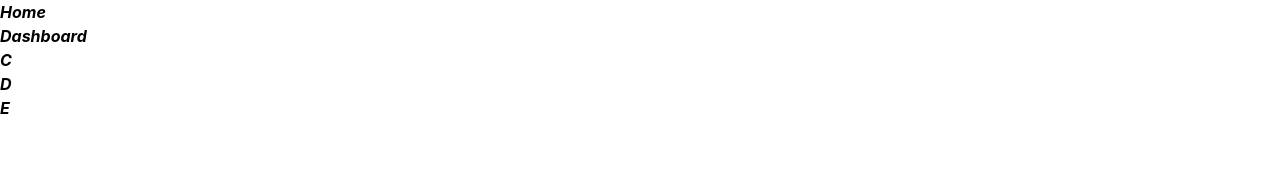
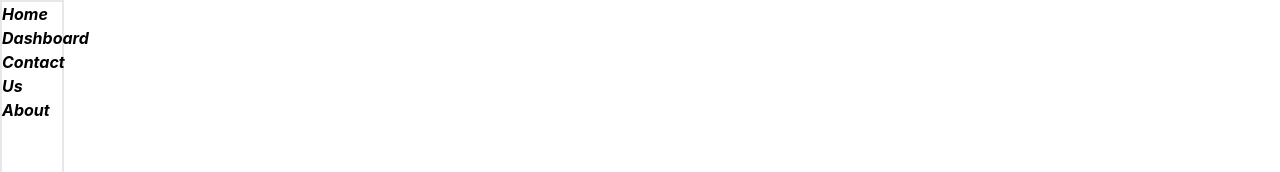
Before and after one commit to hirotaka46/grant-bounty-next-js, a Next.js app: page / in a window 1280 px wide. Shown: the top 172 px of the page. Built offline with nearby package versions, Linux system fonts and the light colour scheme.

Commit message:
Side bar contents

```diff
--- a/components/sidebar.tsx
+++ b/components/sidebar.tsx
@@ -2,12 +2,11 @@ import React from "react"
 
 const Sidebar: React.FC = () => {
     return (
-        <div className="font-bold fixed top-0 left-0 h-screen w-16 m-0 flex flex-col bg-primary text-secondary">
+        <div className="font-bold fixed top-0 left-0 h-screen w-16 m-0 flex flex-col bg-primary text-secondary border-2">
             <i>Home</i>
             <i>Dashboard</i>
-            <i>C</i>
-            <i>D</i>
-            <i>E</i>
+            <i>Contact Us</i>
+            <i>About</i>
         </div>
     )
 }
```
